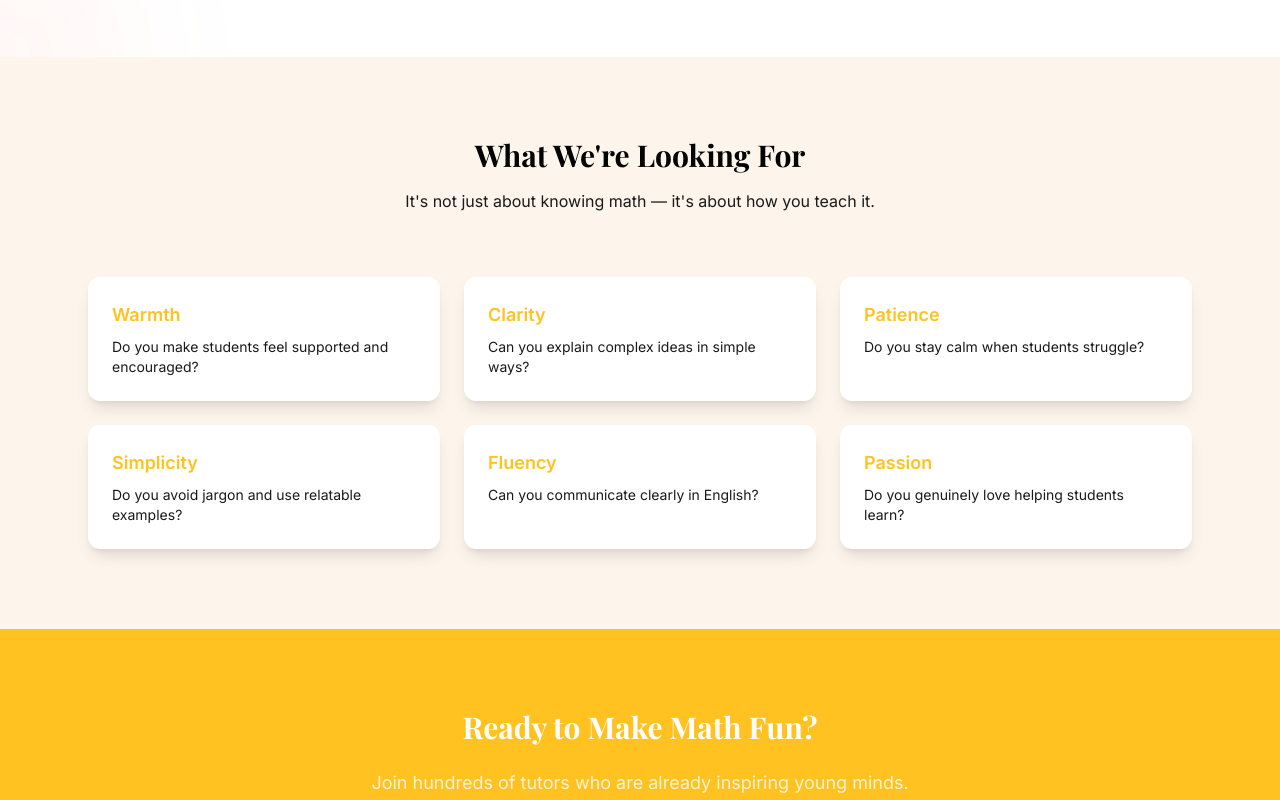
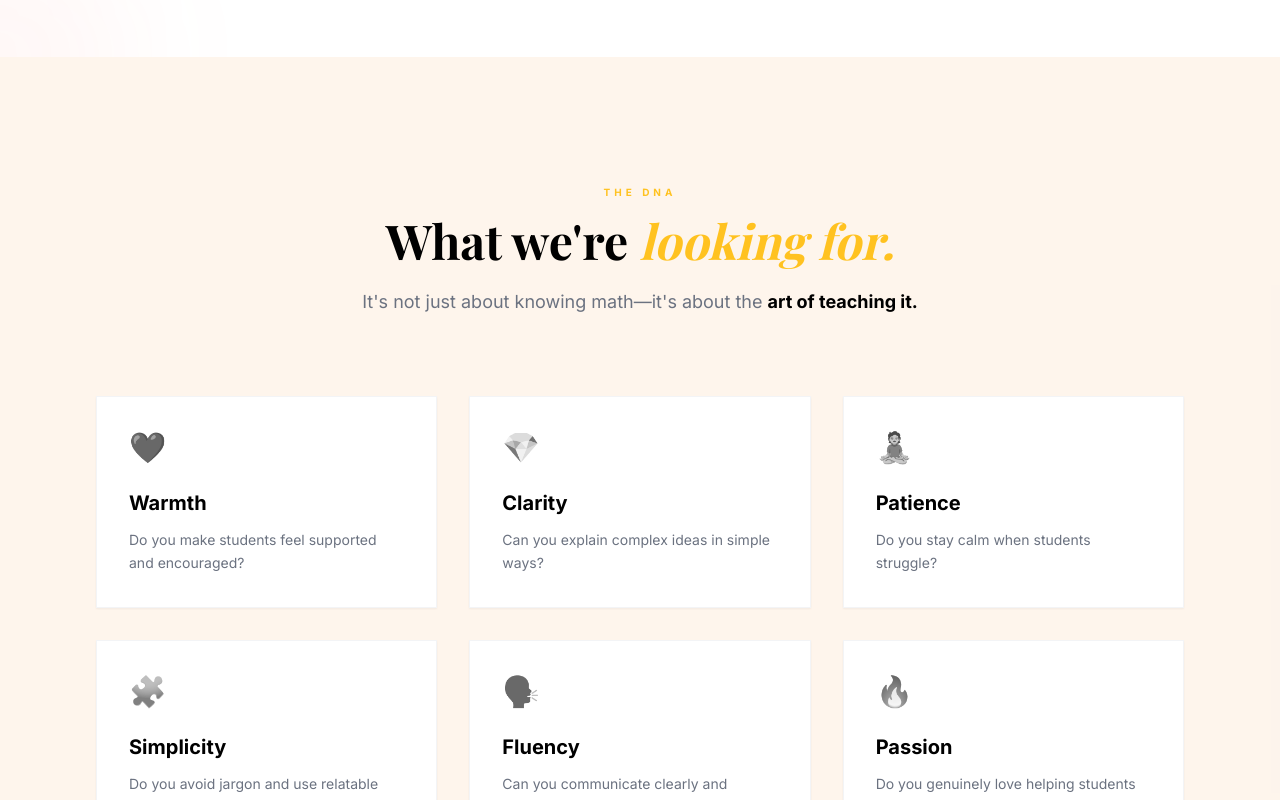
Before and after one commit to DeepanshuK007/cuemath-genesis, a React (Vite) app in the folder frontend/: page / in a window 1280 px wide. Shown: the part 1240-2040 px from the top of the page. Built offline with nearby package versions, Linux system fonts and the light colour scheme; no server answers.

Commit message:
Redesign 'What We Look For' section with modern cards and icons

```diff
--- a/frontend/src/components/LandingPage.jsx
+++ b/frontend/src/components/LandingPage.jsx
@@ -154,30 +154,33 @@ export default function LandingPage() {
       </section>
 
       {/* What We Look For */}
-      <section className="py-20 bg-cream">
-        <div className="max-w-6xl mx-auto px-6">
-          <h2 className="text-3xl font-serif font-bold text-center text-black mb-4">
-            What We're Looking For
-          </h2>
-          <p className="text-center text-dark max-w-2xl mx-auto mb-16 font-sans">
-            It's not just about knowing math — it's about how you teach it.
-          </p>
-          <div className="grid md:grid-cols-2 lg:grid-cols-3 gap-6">
+      <section className="py-32 bg-cream/30">
+        <div className="max-w-6xl mx-auto px-8">
+          <div className="text-center mb-20">
+            <span className="text-[10px] font-black text-primary uppercase tracking-[0.4em] block mb-4">The DNA</span>
+            <h2 className="text-4xl md:text-5xl font-serif font-bold text-black mb-6">
+              What we're <span className="text-primary italic">looking for.</span>
+            </h2>
+            <p className="text-gray-500 font-sans text-lg max-w-2xl mx-auto">
+              It's not just about knowing math—it's about the <span className="text-black font-bold">art of teaching it.</span>
+            </p>
+          </div>
+
+          <div className="grid grid-cols-1 md:grid-cols-2 lg:grid-cols-3 gap-8">
             {[
-              { title: 'Warmth', desc: 'Do you make students feel supported and encouraged?' },
-              { title: 'Clarity', desc: 'Can you explain complex ideas in simple ways?' },
-              { title: 'Patience', desc: 'Do you stay calm when students struggle?' },
-              { title: 'Simplicity', desc: 'Do you avoid jargon and use relatable examples?' },
-              { title: 'Fluency', desc: 'Can you communicate clearly in English?' },
-              { title: 'Passion', desc: 'Do you genuinely love helping students learn?' },
-            ].map((item) => (
-              <div key={item.title} className="bg-white rounded-xl p-6 shadow-lg hover:shadow-2xl hover:-translate-y-2 transition-all duration-300">
-                <h3 className="text-lg font-sans font-semibold text-primary mb-2">
-                  {item.title}
-                </h3>
-                <p className="text-dark font-sans text-sm">
-                  {item.desc}
-                </p>
+              { title: "Warmth", desc: "Do you make students feel supported and encouraged?", icon: "❤️" },
+              { title: "Clarity", desc: "Can you explain complex ideas in simple ways?", icon: "💎" },
+              { title: "Patience", desc: "Do you stay calm when students struggle?", icon: "🧘" },
+              { title: "Simplicity", desc: "Do you avoid jargon and use relatable examples?", icon: "🧩" },
+              { title: "Fluency", desc: "Can you communicate clearly and confidently?", icon: "🗣️" },
+              { title: "Passion", desc: "Do you genuinely love helping students grow?", icon: "🔥" }
+            ].map((item, i) => (
+              <div key={i} className="group bg-white border border-gray-100 p-8 shadow-sm hover:shadow-xl hover:-translate-y-1 transition-all duration-300">
+                <div className="text-3xl mb-6 grayscale group-hover:grayscale-0 transition-all duration-500">
+                  {item.icon}
+                </div>
+                <h3 className="text-xl font-sans font-bold text-black mb-3">{item.title}</h3>
+                <p className="text-gray-500 font-sans text-sm leading-relaxed">{item.desc}</p>
               </div>
             ))}
           </div>
```
